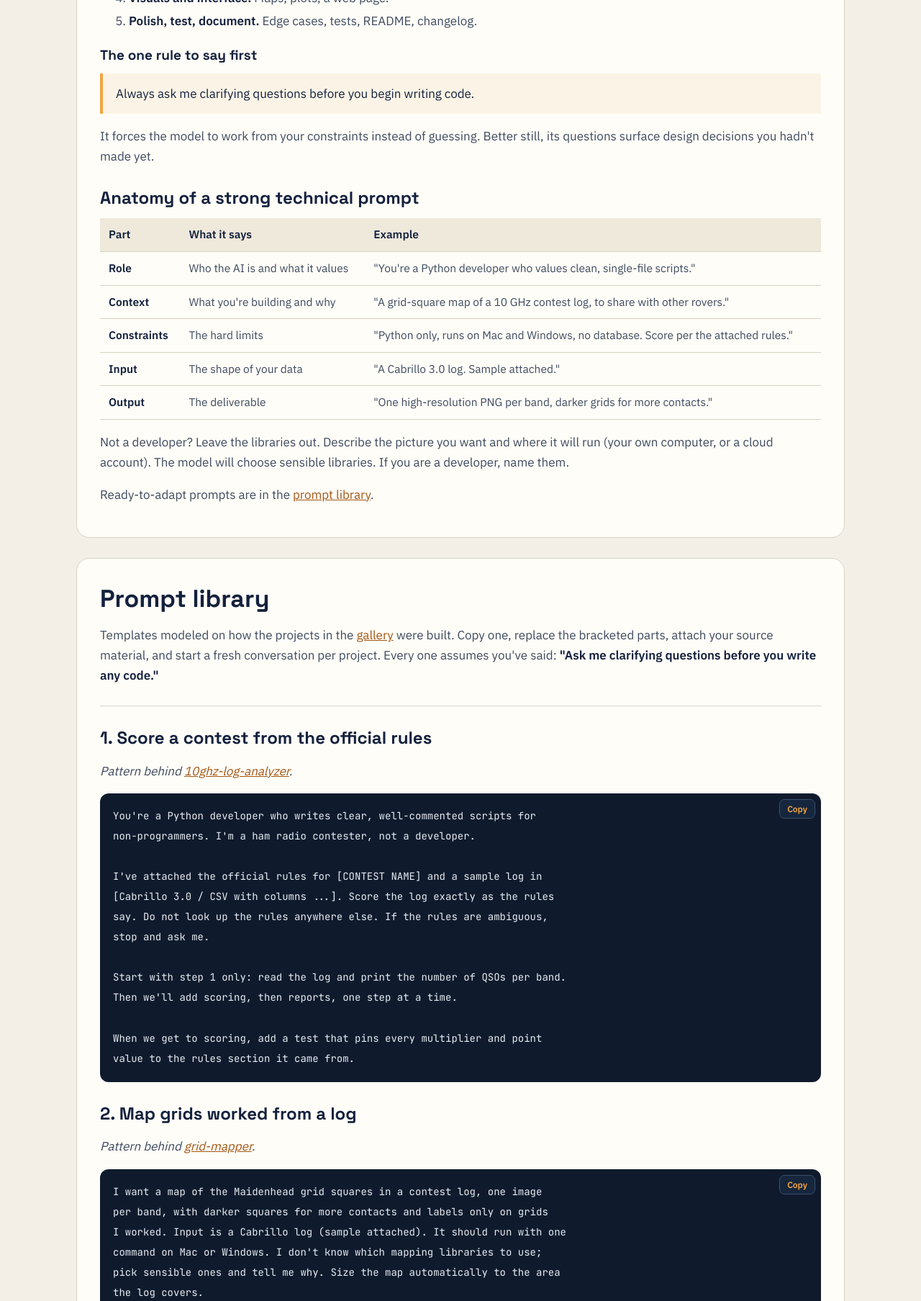
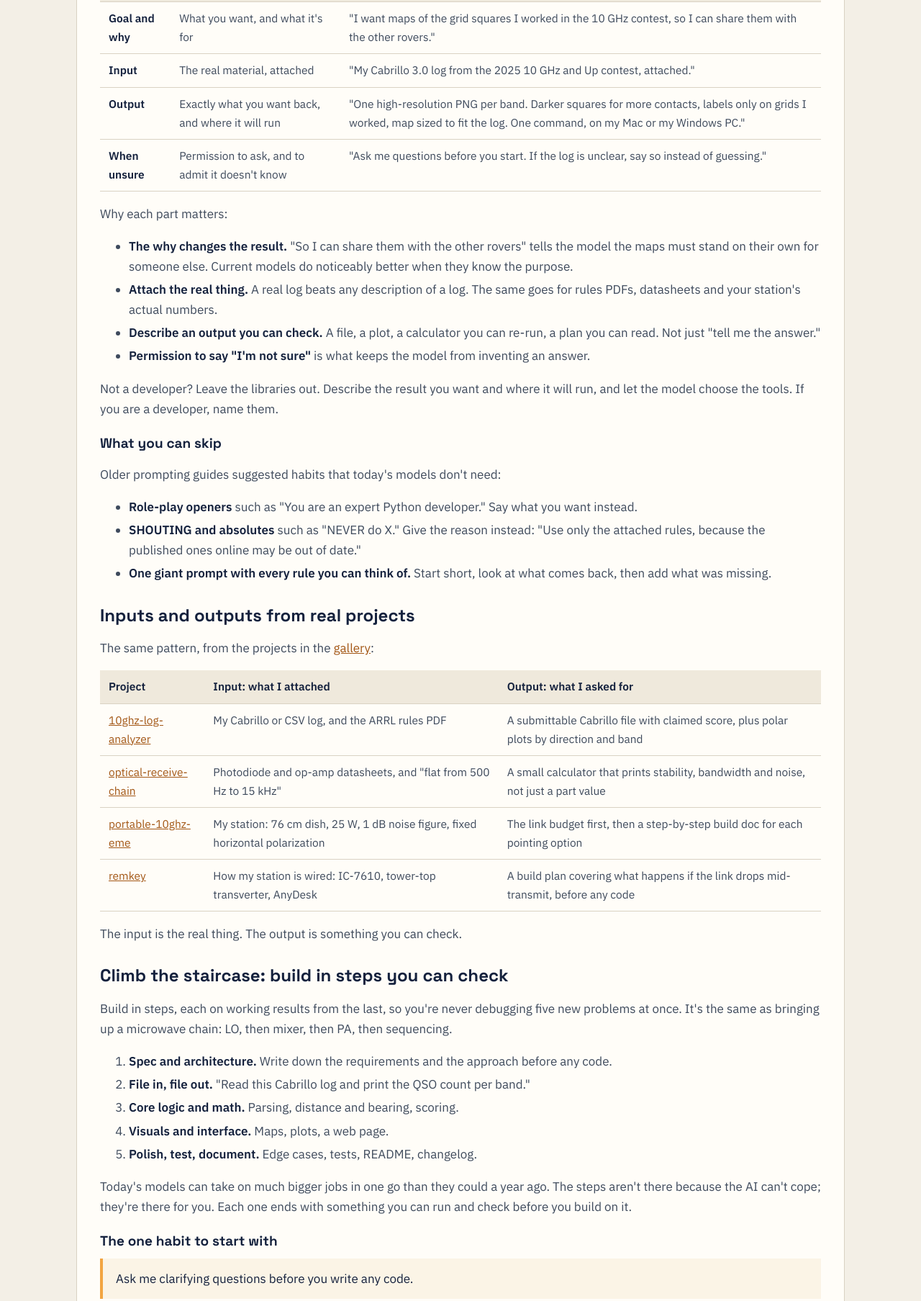
Before and after one commit to rusk2ua/hamradiogenai, a plain HTML site: page docs/index.html in a window 1280 px wide. Shown: the part 3202-5009 px from the top of the page at 72% size. Drawn offline with Linux system fonts and the light colour scheme.

Commit message:
Update prompting guidance to current Anthropic advice
- Anatomy is now goal and why, input, output, and when unsure; no role opener
- Add "what you can skip" and a table of real inputs and outputs
- Frame the staircase as steps you can check
- Rewrite prompt template 1 and the README short version to match
- Rebuild docs/index.html

Co-Authored-By: Claude Opus 5.5 <noreply@anthropic.com>
Claude-Session: https://claude.ai/code/session_013LgQPLCo1x8Fn3QrVX6XVd

```diff
--- a/docs/index.html
+++ b/docs/index.html
@@ -163,22 +163,10 @@ footer a{color:var(--amber)}
 </ul>
 </section>
 <section class="doc" id="prompting">
-<h1>Prompting: the staircase and the anatomy</h1>
-<h2>Climb the Progressive Prompting Staircase</h2>
-<p>Never ask for the whole application in one prompt. Build it in steps, each on working code from the last, so you're never debugging five new problems at once. It's the same as bringing up a microwave chain: LO, then mixer, then PA, then sequencing.</p>
-<ol>
-<li><strong>Spec and architecture.</strong> Write down the requirements and the approach before any code.</li>
-<li><strong>File in, file out.</strong> "Read this Cabrillo log and print the QSO count."</li>
-<li><strong>Core logic and math.</strong> Parsing, distance and bearing, scoring.</li>
-<li><strong>Visuals and interface.</strong> Maps, plots, a web page.</li>
-<li><strong>Polish, test, document.</strong> Edge cases, tests, README, changelog.</li>
-</ol>
-<h3>The one rule to say first</h3>
-<blockquote>
-<p>Always ask me clarifying questions before you begin writing code.</p>
-</blockquote>
-<p>It forces the model to work from your constraints instead of guessing. Better still, its questions surface design decisions you hadn't made yet.</p>
-<h2>Anatomy of a strong technical prompt</h2>
+<h1>Prompting: the anatomy and the staircase</h1>
+<p>Anthropic's own advice is to treat the AI like a brilliant new colleague who has never seen your station. Write your prompt so that a sharp club member with no background could follow it. If they'd be confused, the AI will be too.</p>
+<p>You don't need special words, role-play or formatting tricks. Plain sentences, the real files and the reason you want the result do most of the work.</p>
+<h2>Anatomy of a prompt that works</h2>
 <table>
 <thead>
 <tr>
@@ -189,48 +177,107 @@ footer a{color:var(--amber)}
 </thead>
 <tbody>
 <tr>
-<td><strong>Role</strong></td>
-<td>Who the AI is and what it values</td>
-<td>"You're a Python developer who values clean, single-file scripts."</td>
-</tr>
-<tr>
-<td><strong>Context</strong></td>
-<td>What you're building and why</td>
-<td>"A grid-square map of a 10 GHz contest log, to share with other rovers."</td>
-</tr>
-<tr>
-<td><strong>Constraints</strong></td>
-<td>The hard limits</td>
-<td>"Python only, runs on Mac and Windows, no database. Score per the attached rules."</td>
+<td><strong>Goal and why</strong></td>
+<td>What you want, and what it's for</td>
+<td>"I want maps of the grid squares I worked in the 10 GHz contest, so I can share them with the other rovers."</td>
 </tr>
 <tr>
 <td><strong>Input</strong></td>
-<td>The shape of your data</td>
-<td>"A Cabrillo 3.0 log. Sample attached."</td>
+<td>The real material, attached</td>
+<td>"My Cabrillo 3.0 log from the 2025 10 GHz and Up contest, attached."</td>
 </tr>
 <tr>
 <td><strong>Output</strong></td>
-<td>The deliverable</td>
-<td>"One high-resolution PNG per band, darker grids for more contacts."</td>
+<td>Exactly what you want back, and where it will run</td>
+<td>"One high-resolution PNG per band. Darker squares for more contacts, labels only on grids I worked, map sized to fit the log. One command, on my Mac or my Windows PC."</td>
+</tr>
+<tr>
+<td><strong>When unsure</strong></td>
+<td>Permission to ask, and to admit it doesn't know</td>
+<td>"Ask me questions before you start. If the log is unclear, say so instead of guessing."</td>
 </tr>
 </tbody>
 </table>
-<p>Not a developer? Leave the libraries out. Describe the picture you want and where it will run (your own computer, or a cloud account). The model will choose sensible libraries. If you are a developer, name them.</p>
+<p>Why each part matters:</p>
+<ul>
+<li><strong>The why changes the result.</strong> "So I can share them with the other rovers" tells the model the maps must stand on their own for someone else. Current models do noticeably better when they know the purpose.</li>
+<li><strong>Attach the real thing.</strong> A real log beats any description of a log. The same goes for rules PDFs, datasheets and your station's actual numbers.</li>
+<li><strong>Describe an output you can check.</strong> A file, a plot, a calculator you can re-run, a plan you can read. Not just "tell me the answer."</li>
+<li><strong>Permission to say "I'm not sure"</strong> is what keeps the model from inventing an answer.</li>
+</ul>
+<p>Not a developer? Leave the libraries out. Describe the result you want and where it will run, and let the model choose the tools. If you are a developer, name them.</p>
+<h3>What you can skip</h3>
+<p>Older prompting guides suggested habits that today's models don't need:</p>
+<ul>
+<li><strong>Role-play openers</strong> such as "You are an expert Python developer." Say what you want instead.</li>
+<li><strong>SHOUTING and absolutes</strong> such as "NEVER do X." Give the reason instead: "Use only the attached rules, because the published ones online may be out of date."</li>
+<li><strong>One giant prompt with every rule you can think of.</strong> Start short, look at what comes back, then add what was missing.</li>
+</ul>
+<h2>Inputs and outputs from real projects</h2>
+<p>The same pattern, from the projects in the <a href="#projects">gallery</a>:</p>
+<table>
+<thead>
+<tr>
+<th>Project</th>
+<th>Input: what I attached</th>
+<th>Output: what I asked for</th>
+</tr>
+</thead>
+<tbody>
+<tr>
+<td><a href="https://github.com/rusk2ua/10ghz-log-analyzer">10ghz-log-analyzer</a></td>
+<td>My Cabrillo or CSV log, and the ARRL rules PDF</td>
+<td>A submittable Cabrillo file with claimed score, plus polar plots by direction and band</td>
+</tr>
+<tr>
+<td><a href="https://github.com/rusk2ua/optical-receive-chain">optical-receive-chain</a></td>
+<td>Photodiode and op-amp datasheets, and "flat from 500 Hz to 15 kHz"</td>
+<td>A small calculator that prints stability, bandwidth and noise, not just a part value</td>
+</tr>
+<tr>
+<td><a href="https://github.com/rusk2ua/portable-10ghz-eme">portable-10ghz-eme</a></td>
+<td>My station: 76 cm dish, 25 W, 1 dB noise figure, fixed horizontal polarization</td>
+<td>The link budget first, then a step-by-step build doc for each pointing option</td>
+</tr>
+<tr>
+<td><a href="https://github.com/rusk2ua/remkey">remkey</a></td>
+<td>How my station is wired: IC-7610, tower-top transverter, AnyDesk</td>
+<td>A build plan covering what happens if the link drops mid-transmit, before any code</td>
+</tr>
+</tbody>
+</table>
+<p>The input is the real thing. The output is something you can check.</p>
+<h2>Climb the staircase: build in steps you can check</h2>
+<p>Build in steps, each on working results from the last, so you're never debugging five new problems at once. It's the same as bringing up a microwave chain: LO, then mixer, then PA, then sequencing.</p>
+<ol>
+<li><strong>Spec and architecture.</strong> Write down the requirements and the approach before any code.</li>
+<li><strong>File in, file out.</strong> "Read this Cabrillo log and print the QSO count per band."</li>
+<li><strong>Core logic and math.</strong> Parsing, distance and bearing, scoring.</li>
+<li><strong>Visuals and interface.</strong> Maps, plots, a web page.</li>
+<li><strong>Polish, test, document.</strong> Edge cases, tests, README, changelog.</li>
+</ol>
+<p>Today's models can take on much bigger jobs in one go than they could a year ago. The steps aren't there because the AI can't cope; they're there for you. Each one ends with something you can run and check before you build on it.</p>
+<h3>The one habit to start with</h3>
+<blockquote>
+<p>Ask me clarifying questions before you write any code.</p>
+</blockquote>
+<p>Its questions surface design decisions you hadn't made yet.</p>
 <p>Ready-to-adapt prompts are in the <a href="#prompts">prompt library</a>.</p>
 </section>
 <section class="doc" id="prompts">
 <h1>Prompt library</h1>
-<p>Templates modeled on how the projects in the <a href="#projects">gallery</a> were built. Copy one, replace the bracketed parts, attach your source material, and start a fresh conversation per project. Every one assumes you've said: <strong>"Ask me clarifying questions before you write any code."</strong></p>
+<p>Templates modeled on how the projects in the <a href="#projects">gallery</a> were built. Copy one, replace the bracketed parts, attach your real files, and start a fresh conversation per project. Each one follows the <a href="#prompting">anatomy</a>: the goal and why, the input, the output, and what to do when unsure. Every one assumes you've said: <strong>"Ask me clarifying questions before you write any code."</strong></p>
 <hr />
 <h2>1. Score a contest from the official rules</h2>
 <p><em>Pattern behind <a href="https://github.com/rusk2ua/10ghz-log-analyzer">10ghz-log-analyzer</a>.</em></p>
-<pre><code class="language-text">You're a Python developer who writes clear, well-commented scripts for
-non-programmers. I'm a ham radio contester, not a developer.
+<pre><code class="language-text">I'm a ham radio contester, not a developer. I want a tool that scores my
+[CONTEST NAME] log so I can check my claimed score before I submit it.
+Please write clear, well-commented code that I can follow.
 
-I've attached the official rules for [CONTEST NAME] and a sample log in
-[Cabrillo 3.0 / CSV with columns ...]. Score the log exactly as the rules
-say. Do not look up the rules anywhere else. If the rules are ambiguous,
-stop and ask me.
+I've attached the official rules and my real log in [Cabrillo 3.0 / CSV
+with columns ...]. Score the log exactly as the attached rules say. Use only
+those rules, because versions found online may be out of date. If the rules
+are ambiguous, stop and ask me.
 
 Start with step 1 only: read the log and print the number of QSOs per band.
 Then we'll add scoring, then reports, one step at a time.
@@ -640,7 +687,7 @@ __pycache__/
 <li>Start up the <a href="#prompting">staircase</a> with step 1. For example:</li>
 </ol>
 <blockquote>
-<p>Ask me clarifying questions before you write any code. I want a Python script named <code>log_parser.py</code> in this folder that reads the Cabrillo log <code>contest.log</code> and prints the number of contacts per band.</p>
+<p>Ask me clarifying questions before you write any code. I want a Python script named <code>log_parser.py</code> in this folder that reads my Cabrillo log <code>contest.log</code> and prints the number of contacts per band, so I can check my totals before I submit.</p>
 </blockquote>
 <ol start="4">
 <li>When something breaks, give it the evidence:</li>
```
Also changed, not shown: 5 other files.
